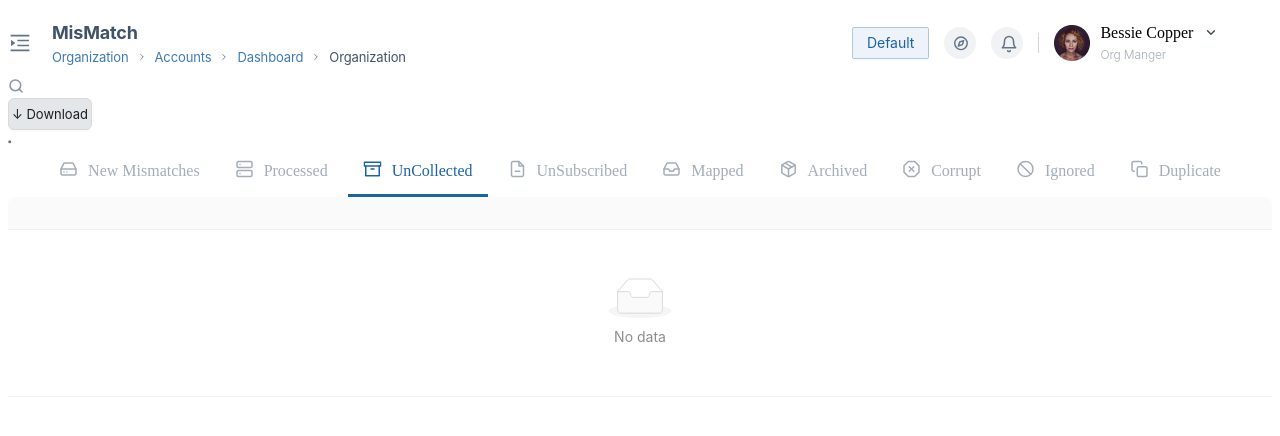
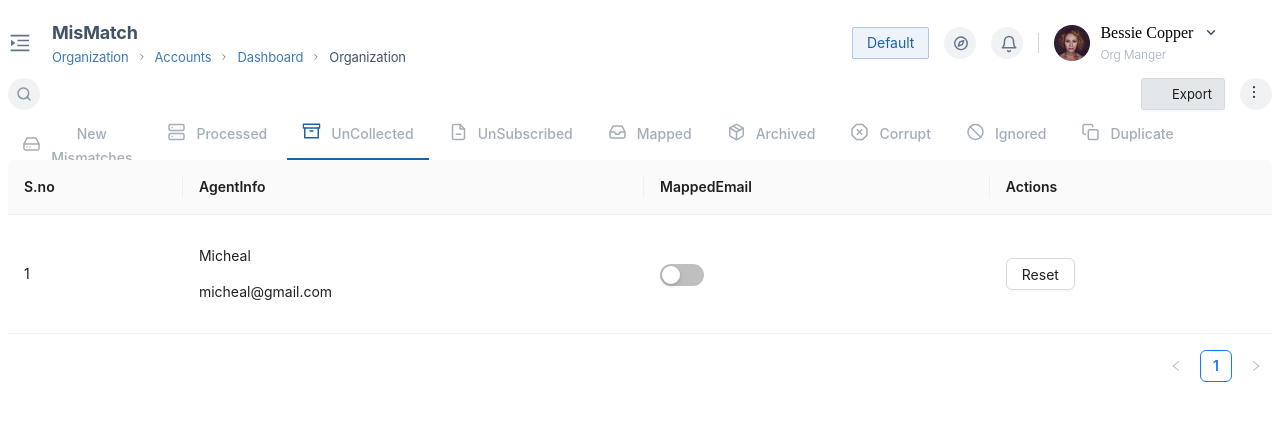
Before and after one commit to Dheepaganesh/FinalAssisment, a React (Create React App) app in the folder project/: page / in a window 1280 px wide. Shown: the top 436 px of the page. Built offline with nearby package versions, Linux system fonts and the light colour scheme.

Commit message:
Code 35% completed

```diff
--- a/project/src/components/MenuTable.js
+++ b/project/src/components/MenuTable.js
@@ -17,11 +17,29 @@ const Div = styled.div`
   color: #a3adb8;
 `;
 
+const DataOptions = styled.span`
+color: var(--grey-t-50, #A3ADB8);
+text-align: center;
+font-family: SF Pro Display;
+font-size: 14px;
+font-style: normal;
+font-weight: 500;
+line-height: 24px;
+`
+
 const SelectedDiv = styled.div`
+  width:133px;
+  height:24px;
   display: flex;
   padding: 12px 15px;
   justify-content: center;
   align-items: center;
+  text-align: center;
+font-family: SF Pro Display;
+font-size: 14px;
+font-style: normal;
+font-weight: 500;
+line-height: 24px;
   gap: 10px;
   color: #1b63a9;
   border: 3px solid #1b63a9;
@@ -31,12 +49,15 @@ const SelectedDiv = styled.div`
 `;
 
 const MainMenuDiv = styled.div`
+width:1160px;
+height:50px;
   display: flex;
   padding: 0px 10px;
   justify-content: center;
   align-items: flex-start;
   gap: 5px;
   align-self: stretch;
+  background: #FFF;
 `;
 
 const TableMenu = () => {
@@ -46,55 +67,55 @@ const TableMenu = () => {
         <span>
           <HardDriveSVG />
         </span>
-        <span>New Mismatches</span>
+        <DataOptions>New Mismatches</DataOptions>
       </Div>
       <Div>
         <span>
           <ProcessedSvg />
         </span>
-        <span>Processed</span>
+        <DataOptions>Processed</DataOptions>
       </Div>
       <SelectedDiv>
         <span>
           <UnCollectedSVG />
         </span>
-        <span>UnCollected</span>
+        <DataOptions>UnCollected</DataOptions>
       </SelectedDiv>
       <Div>
         <span>
           <UnSubscribeSVG />
         </span>
-        <span>UnSubscribed</span>
+        <DataOptions>UnSubscribed</DataOptions>
       </Div>
       <Div>
         <span>
           <MappedSVG />
         </span>
-        <span>Mapped</span>
+        <DataOptions>Mapped</DataOptions>
       </Div>
       <Div>
         <span>
           <ArchiveSVG />
         </span>
-        <span>Archived</span>
+        <DataOptions>Archived</DataOptions>
       </Div>
       <Div>
         <span>
           <CorruptSVG />
         </span>
-        <span>Corrupt</span>
+        <DataOptions>Corrupt</DataOptions>
       </Div>
       <Div>
         <span>
           <IgnoreSVG />
         </span>
-        <span>Ignored</span>
+        <DataOptions>Ignored</DataOptions>
       </Div>
       <Div>
         <span>
           <DuplicateSVG />
         </span>
-        <span>Duplicate</span>
+        <DataOptions>Duplicate</DataOptions>
       </Div>
     </MainMenuDiv>
   );
--- a/project/src/components/SubHead.js
+++ b/project/src/components/SubHead.js
@@ -2,27 +2,58 @@ import { Button } from "antd";
 import SearchSVG from "../svg/SearchSVG";
 import { styled } from "styled-components";
 import ThreeDot from "../svg/ThreeDotSVG";
+import DownloadSVG from "../svg/DownloadSVG";
+
+const SubLayout = styled.div`
+display:flex;
+flex-direction:row;
+justify-content:space-between;
+`
 
 const Export = styled(Button)`
   background: #e4e7ea;
   width: 84px;
   height: 32px;
   font-size: 13px;
+  border-radius:3px;
+  gap:9px;
+
+  svg{
+    width: 10.871px;
+    height: 14px;
+    margin-right:9px;
+  }
 `;
+
+const SearchContainer = styled.div`
+width: 32px;
+height: 32px;
+border-radius:16px;
+background-color:#F0F2F4;
+
+svg{
+  padding-top:8px;
+  margin-bottom:8px;
+  margin-left:8px;
+  margin-right:8px;
+}
+`
+
+const SideOption = styled.div`
+display:flex;
+gap:15px;`
 
 const SubHead = () => {
   return (
-    <div>
-      <div>
+    <SubLayout>
+      <SearchContainer>
         <SearchSVG />
-      </div>
-      <div>
-        <Export>&#x2193; Download</Export>
-      </div>
-      <div>
-        <ThreeDot />
-      </div>
-    </div>
+      </SearchContainer>
+      <SideOption>
+        <Export><DownloadSVG/><span>Export</span></Export>
+        <SearchContainer><ThreeDot/></SearchContainer>
+      </SideOption>
+    </SubLayout>
   );
 };
 
--- a/project/src/components/TableComponent.js
+++ b/project/src/components/TableComponent.js
@@ -1,7 +1,41 @@
 import HeadComponent from "./Header";
-import { Table } from "antd";
+import { Button, Switch, Table } from "antd";
 import SubHead from "./SubHead";
 import TableMenu from "./MenuTable";
+
+
+const columns = [
+  {
+    title: 'S.no',
+    dataIndex: 'serialNumber',
+    key: 'serialNumber',
+  },
+  {
+    title: 'AgentInfo',
+    dataIndex: 'agentInfo',
+    key: 'agentInfo',
+  },
+  {
+    title: 'MappedEmail',
+    dataIndex: 'mappedEmail',
+    key: 'mappedEmail',
+  },
+  {
+    title: 'Actions',
+    dataIndex:'actions',
+    key: 'actions',
+
+  },
+];
+
+const data =[
+  {
+    key: '1',
+    serialNumber: '1',
+    agentInfo: <div><p>Micheal</p><p>micheal@gmail.com</p></div>,
+    mappedEmail: <div><Switch/></div>,
+    actions:<Button>Reset</Button>
+  }]
 
 const TableComponent = () => {
   return (
@@ -9,7 +43,7 @@ const TableComponent = () => {
       <HeadComponent />
       <SubHead />
       <TableMenu />
-      <Table />
+      <Table columns={columns} dataSource={data}/>
     </div>
   );
 };
--- /dev/null
+++ b/project/src/svg/DownloadSVG.js
@@ -0,0 +1,7 @@
+const DownloadSVG = () => {
+    return ( <svg width="12" height="13" viewBox="0 0 12 13" fill="none" xmlns="http://www.w3.org/2000/svg">
+    <path d="M10.3984 6.96899C10.5352 6.85962 10.5352 6.64087 10.3984 6.53149L10.207 6.31274C10.0703 6.20337 9.87891 6.20337 9.74219 6.31274L6.59766 9.48462V0.953369C6.59766 0.789307 6.43359 0.625244 6.26953 0.625244H5.99609C5.80469 0.625244 5.66797 0.789307 5.66797 0.953369V9.48462L2.49609 6.31274C2.35938 6.20337 2.16797 6.20337 2.03125 6.31274L1.83984 6.50415C1.70312 6.64087 1.70312 6.85962 1.83984 6.96899L5.88672 11.0432C6.02344 11.1799 6.21484 11.1799 6.35156 11.0432L10.3984 6.96899ZM11.3828 12.5471V12.3284C11.3828 12.1643 11.2188 12.0002 11.0547 12.0002H1.21094C1.01953 12.0002 0.882812 12.1643 0.882812 12.3284V12.5471C0.882812 12.7385 1.01953 12.8752 1.21094 12.8752H11.0547C11.2188 12.8752 11.3828 12.7385 11.3828 12.5471Z" fill="#242E39"/>
+    </svg> );
+}
+
+export default DownloadSVG;
--- a/project/src/svg/ThreeDotSVG.js
+++ b/project/src/svg/ThreeDotSVG.js
@@ -1,20 +1,6 @@
 const ThreeDot = () => {
   return (
-    <svg
-      xmlns="http://www.w3.org/2000/svg"
-      width="4"
-      height="4"
-      viewBox="0 0 4 4"
-      fill="none"
-    >
-      <path
-        d="M1.75 2.5C2.16421 2.5 2.5 2.16421 2.5 1.75C2.5 1.33579 2.16421 1 1.75 1C1.33579 1 1 1.33579 1 1.75C1 2.16421 1.33579 2.5 1.75 2.5Z"
-        stroke="#637487"
-        stroke-width="1.5"
-        stroke-linecap="round"
-        stroke-linejoin="round"
-      />
-    </svg>
+<svg width="12px" height="12px" viewBox="0 0 32 32" xmlns="http://www.w3.org/2000/svg"><path d="M19 16a3 3 0 0 1-3 3 3 3 0 0 1-3-3 3 3 0 0 1 3-3 3 3 0 0 1 3 3zm0 13a3 3 0 0 1-3 3 3 3 0 0 1-3-3 3 3 0 0 1 3-3 3 3 0 0 1 3 3zm0-26a3 3 0 0 1-3 3 3 3 0 0 1-3-3 3 3 0 0 1 3-3 3 3 0 0 1 3 3z" fill="#373737"/></svg>
   );
 };
 
```
